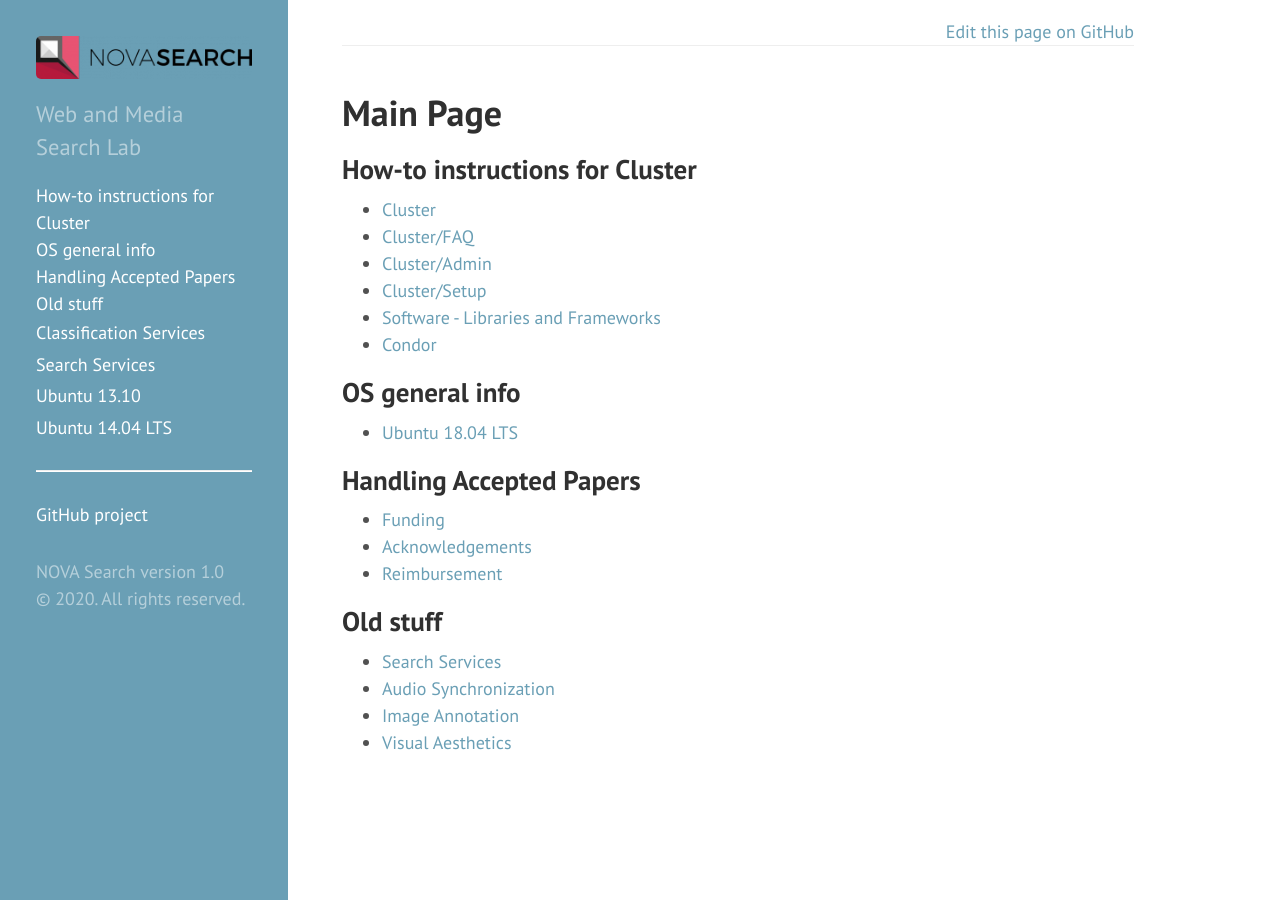
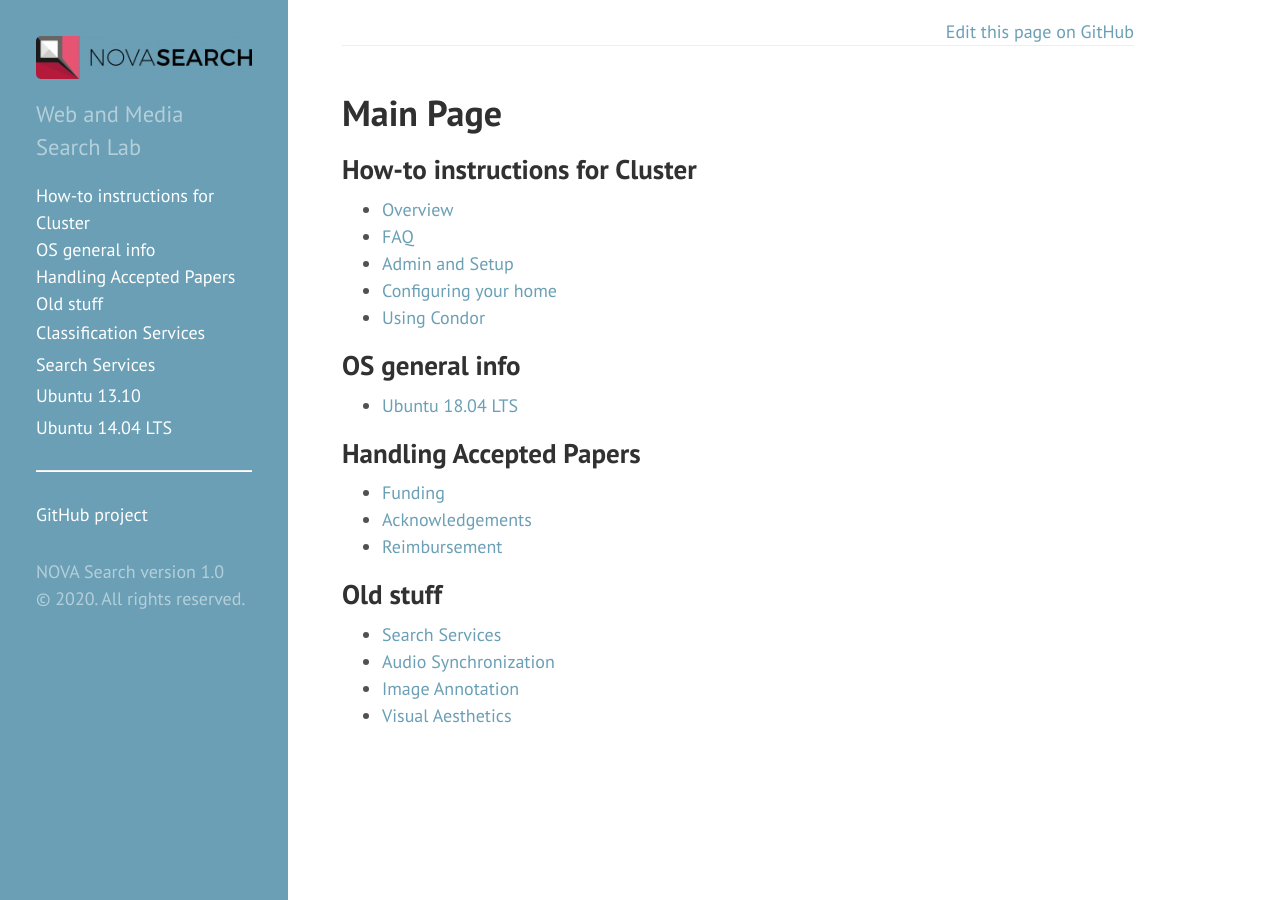
Before and after one commit to novasearch/wiki.novasearch.org, a Jekyll site: the page built from wiki/Main_Page.md, in a window 1280 px wide. Built offline with Jekyll 4.4.1, drawn with Linux system fonts in a browser that asks for light colours.

Commit message:
Update Main_Page.md

```diff
--- a/wiki/Main_Page.md
+++ b/wiki/Main_Page.md
@@ -14,12 +14,11 @@ redirect_from:
 How-to instructions for Cluster
 --------------------
 
-- [Cluster](/wiki/Cluster "wikilink")
-- [Cluster/FAQ](/wiki/Cluster/FAQ "wikilink")
-- [Cluster/Admin](/wiki/Cluster/Admin "wikilink")
-- [Cluster/Setup](/wiki/Cluster/Setup "wikilink")
-- [Software - Libraries and Frameworks](/wiki/Software_Libraries "wikilink")
-- [Condor](/wiki/Condor "wikilink")
+- [Overview](/wiki/Cluster "wikilink")
+- [FAQ](/wiki/Cluster/FAQ "wikilink")
+- [Admin and Setup](/wiki/Cluster/Admin "wikilink")
+- [Configuring your home](/wiki/Software_Libraries "wikilink")
+- [Using Condor](/wiki/Condor "wikilink")
 
 OS general info
 ---------------
```
